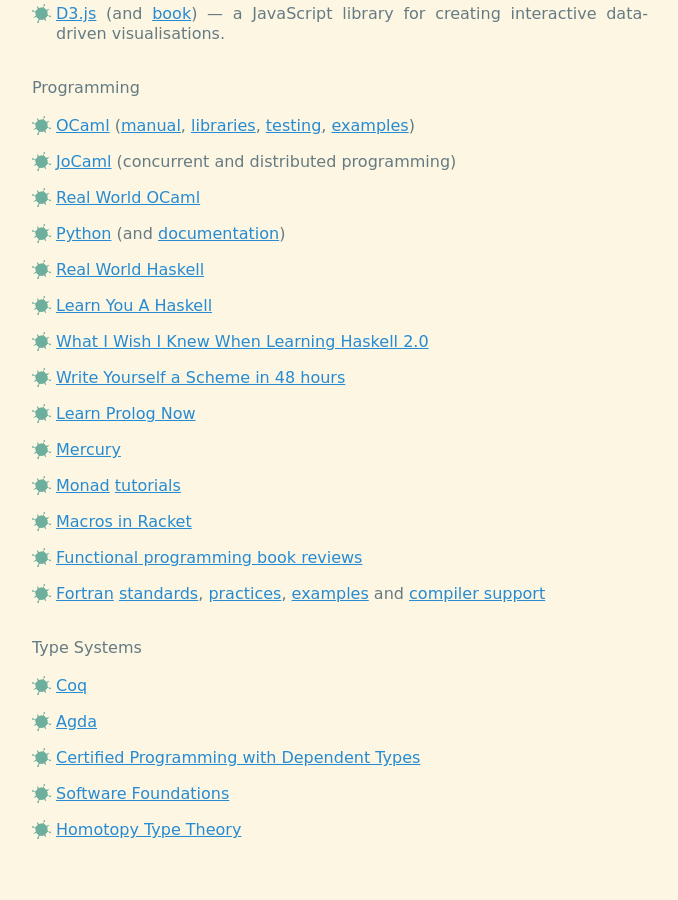
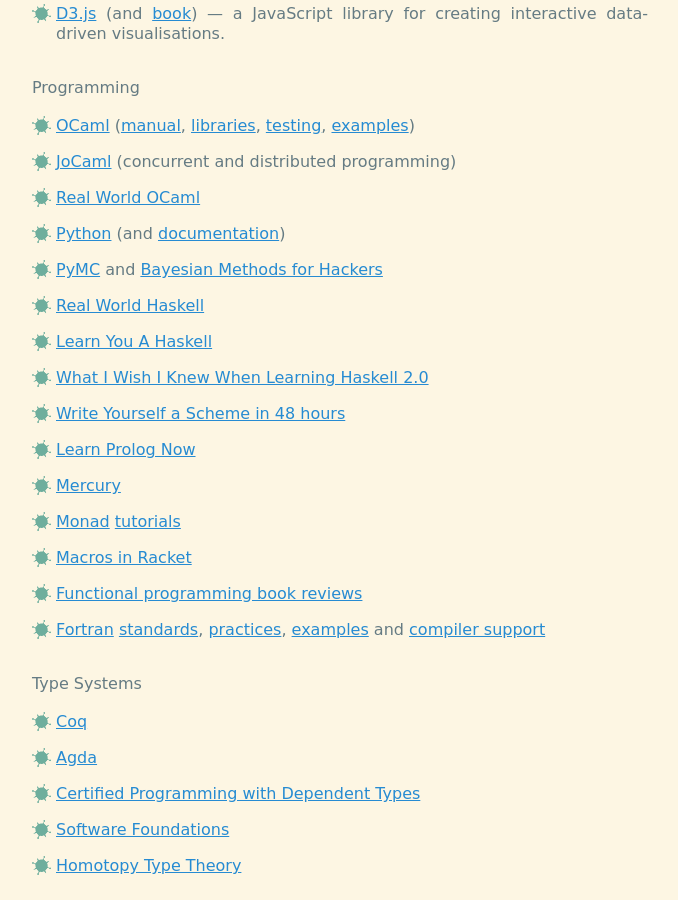
Before and after one commit to robmoss/previous-robmoss.github.io, a Jekyll site: the page built from tools/index.md, in a window 1280 px wide and 900 px high, scrolled down 1271 px. Shown: the whole window, without its empty margins (288-966 px from the left). Built offline with Jekyll 4.4.1, drawn with Linux system fonts in a browser that asks for light colours; some web fonts are replaced.

Commit message:
Added links to PyMC and Bayesian Methods for Hackers

```diff
--- a/tools/index.md
+++ b/tools/index.md
@@ -84,6 +84,8 @@ non-trivial mathematical models.
 - [Real World OCaml](http://realworldocaml.org/)
 - [Python](http://www.python.org/) (and
   [documentation](http://docs.python.org/))
+- [PyMC](http://pymc-devs.github.io/pymc/) and [Bayesian Methods for
+  Hackers](http://camdavidsonpilon.github.io/Probabilistic-Programming-and-Bayesian-Methods-for-Hackers/)
 - [Real World Haskell](http://book.realworldhaskell.org/)
 - [Learn You A Haskell](http://learnyouahaskell.com/)
 - [What I Wish I Knew When Learning Haskell 2.0](http://dev.stephendiehl.com/hask)
```
